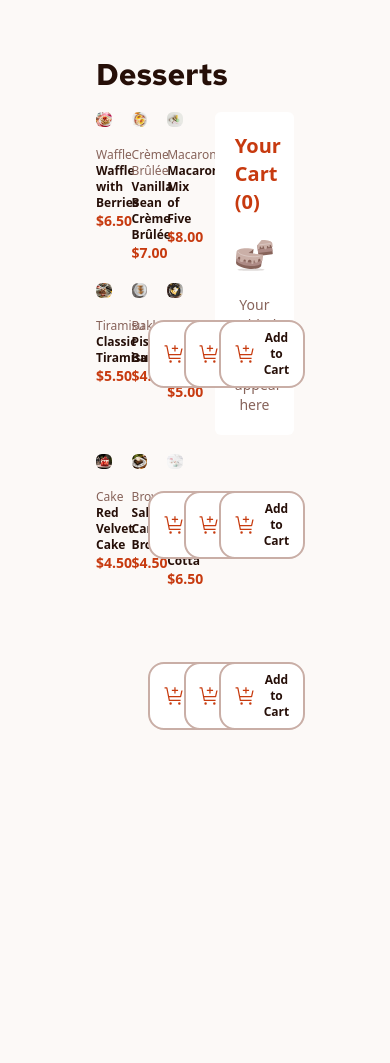
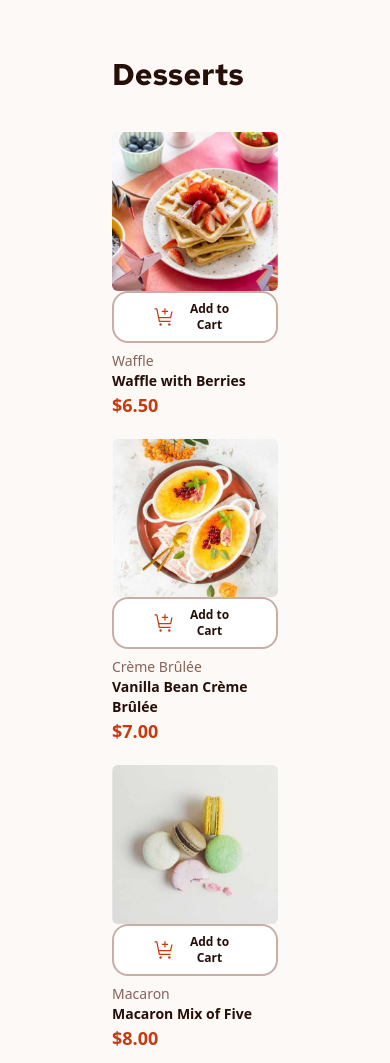
Before and after one commit to egwuatujoy/product-list, a website: page public/index.html in a window 390 px wide. Shown: the top 1063 px of the page. Before the commit the page ends 844 px from the top, so only its background shows below. Drawn offline with Linux system fonts and the light colour scheme.

Commit message:
mobile responsiveness

```diff
--- a/public/app.js
+++ b/public/app.js
@@ -16,21 +16,29 @@ fetch("data.json")
         stringPrice = `$${stringPrice}`;
       }
 
-      output += `<div>
+      output +=
+  `<div>
+    <div>
+      <img class="data-img" src="${d.image.desktop}" alt="">
 
-    <div class="relative">
-        <img class="data-img" src="${d.image.desktop}" alt="" ">
+      <div class="flex justify-center items-end">
        <button class="data-cart ">
          <img src="./images/icon-add-to-cart.svg" alt="icon-svg" />
          <h1>Add to Cart</h1>
        </button>
-    </div class="about">
+      </div>
+    </div>
+
+    <div class="my-2">
          <p class="data-category"> ${d.category}</p>
         <h1 class="data-name">${d.name}</h1>
         <h2 class="data-price">${stringPrice}</h2>
-    </div> `;
+     </div>
+  </div>`;
 
       desertContainer.innerHTML = output;
+
+      console.log(output)
     }
   })
   .catch((err) => {
--- a/public/index.html
+++ b/public/index.html
@@ -7,22 +7,22 @@
     <title>Document</title>
   </head>
   <body class="bg-Rose50">
-    <div class="px-24 py-14">
-      <h1 class="text-Rose900 font-RedHatText font-bold text-3xl mb-5">
+    <div class="px-24 py-14 max-lg:px-14 max-md:px-28">
+      <h1 class="text-Rose900 font-RedHatText font-bold text-3xl mb-10 ">
         Desserts
       </h1>
 
-      <header class="w-full flex gap-8">
+      <header class="w-full flex gap-8 max-md:block ">
         <section
           id="desert-container"
-          class="grid grid-cols-3 grid-rows-3 gap-5 w-3/5"
+          class="w-3/5  grid grid-cols-3 gap-3 max-lg:grid-cols-2 max-md:grid-cols-1 max-md:w-full "
         ></section>
 
 
 
         <section
           id="checkout-container"
-          class="bg-white h-fit py-5 px-5 rounded-md w-2/5"
+          class="bg-white h-fit py-5 px-5 rounded-md w-2/5 max-lg:mt-5 max-md:w-full"
         >
           <h1 class="text-Red text-xl font-bold">Your Cart (0)</h1>
 
--- a/src/style.css
+++ b/src/style.css
@@ -4,18 +4,18 @@
 @tailwind utilities;
 
 .data-cart {
-  @apply text-xs font-bold flex justify-center items-center border-Rose300 border-2 bg-white py-2 px-6 rounded-2xl gap-2 ml-5 text-Rose900 absolute left-8 top-52;
+  @apply text-xs font-bold flex justify-center items-center border-Rose300 border-2 bg-white py-1 px-3 max-md:px-10 max-md:py-2 rounded-2xl gap-2 text-Rose900  ;
 }
 .data-img {
-  @apply rounded-md mb-5;
+  @apply rounded-md;
 }
 .data-name {
-  @apply text-xs text-Rose900 font-bold;
+  @apply text-xs max-md:text-sm text-Rose900 font-bold;
 }
 
 .data-category {
-  @apply text-Rose500 text-xs;
+  @apply text-Rose500 text-xs max-md:text-sm;
 }
 .data-price {
-  @apply text-Red font-semibold text-sm;
+  @apply text-Red font-semibold text-sm max-md:text-lg;
 }
```
Also changed, not shown: public/output.css. Lines whose indentation alone changed are shown as unchanged.
